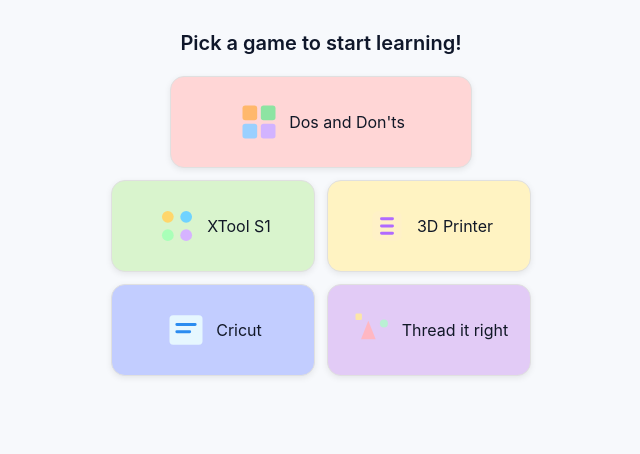
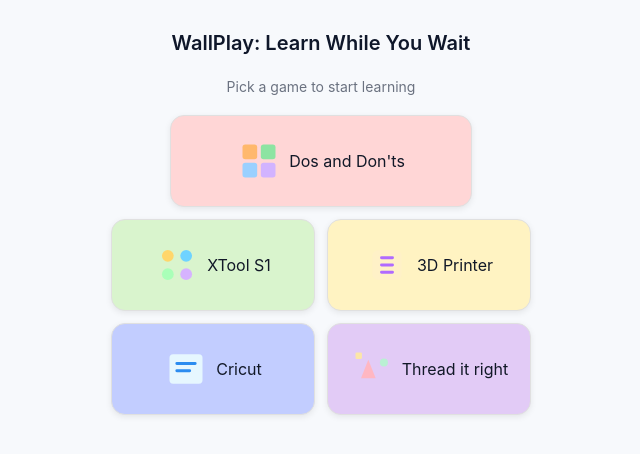
Before and after one commit to JoshuaWuebbolt/ODC_Games, a Next.js app in the folder odc_webgames/: page / in a window 1280 px wide. Shown: the top 454 px of the page, without its empty margins (319-959 px from the left). Built offline with nearby package versions, Linux system fonts and the light colour scheme.

Commit message:
Changed title and added subtitle for the home page

```diff
--- a/odc_webgames/app/page.tsx
+++ b/odc_webgames/app/page.tsx
@@ -100,8 +100,20 @@
           color: '#0f172a',
         }}
       >
-        Pick a game to start learning!
+        WallPlay: Learn While You Wait
       </h1>
+
+      <p
+        style={{
+          margin: 0,
+          marginBottom: 18,
+          textAlign: 'center',
+          fontSize: 14,
+          color: '#6b7280',
+        }}
+      >
+        Pick a game to start learning
+      </p>
 
       <div
         style={{
```
